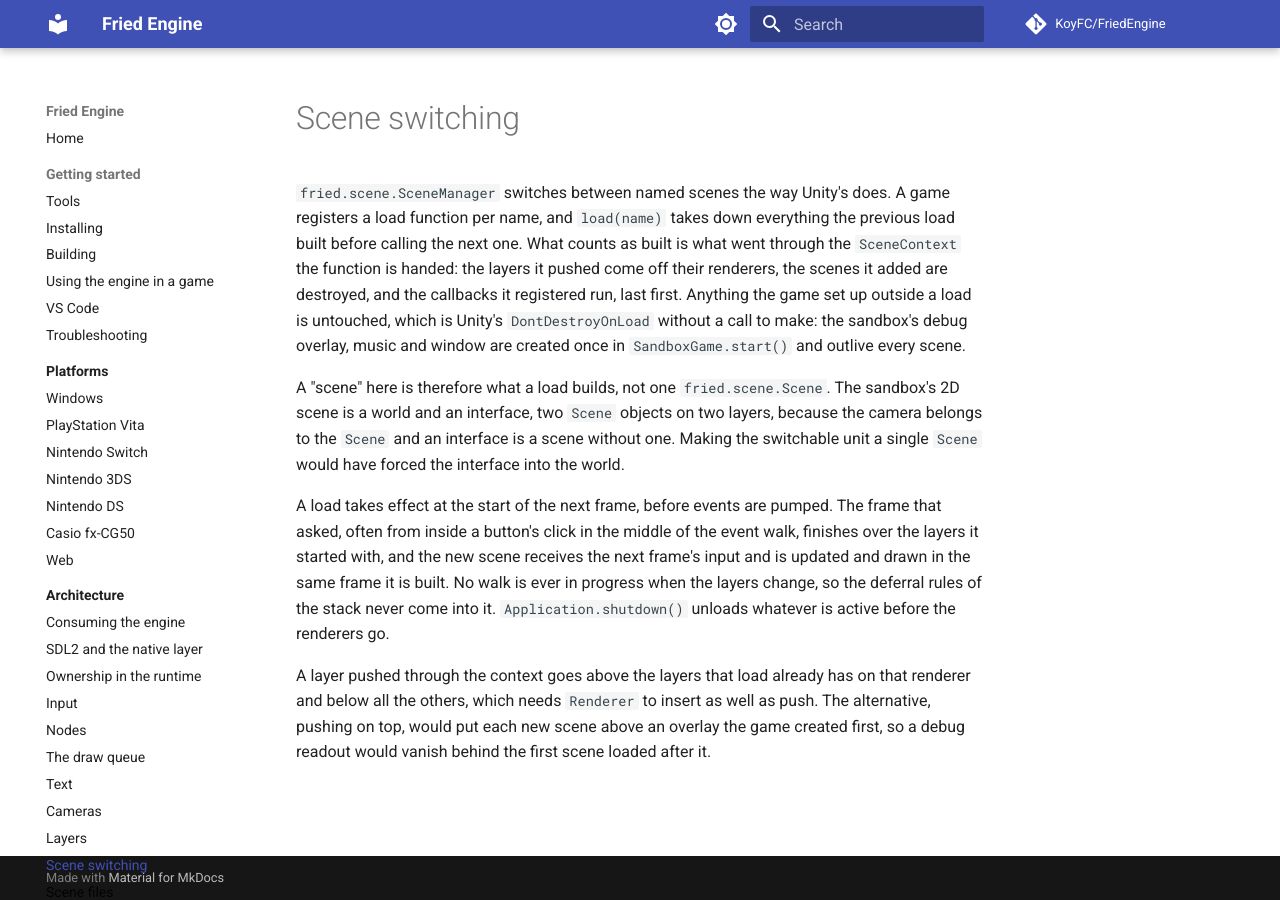
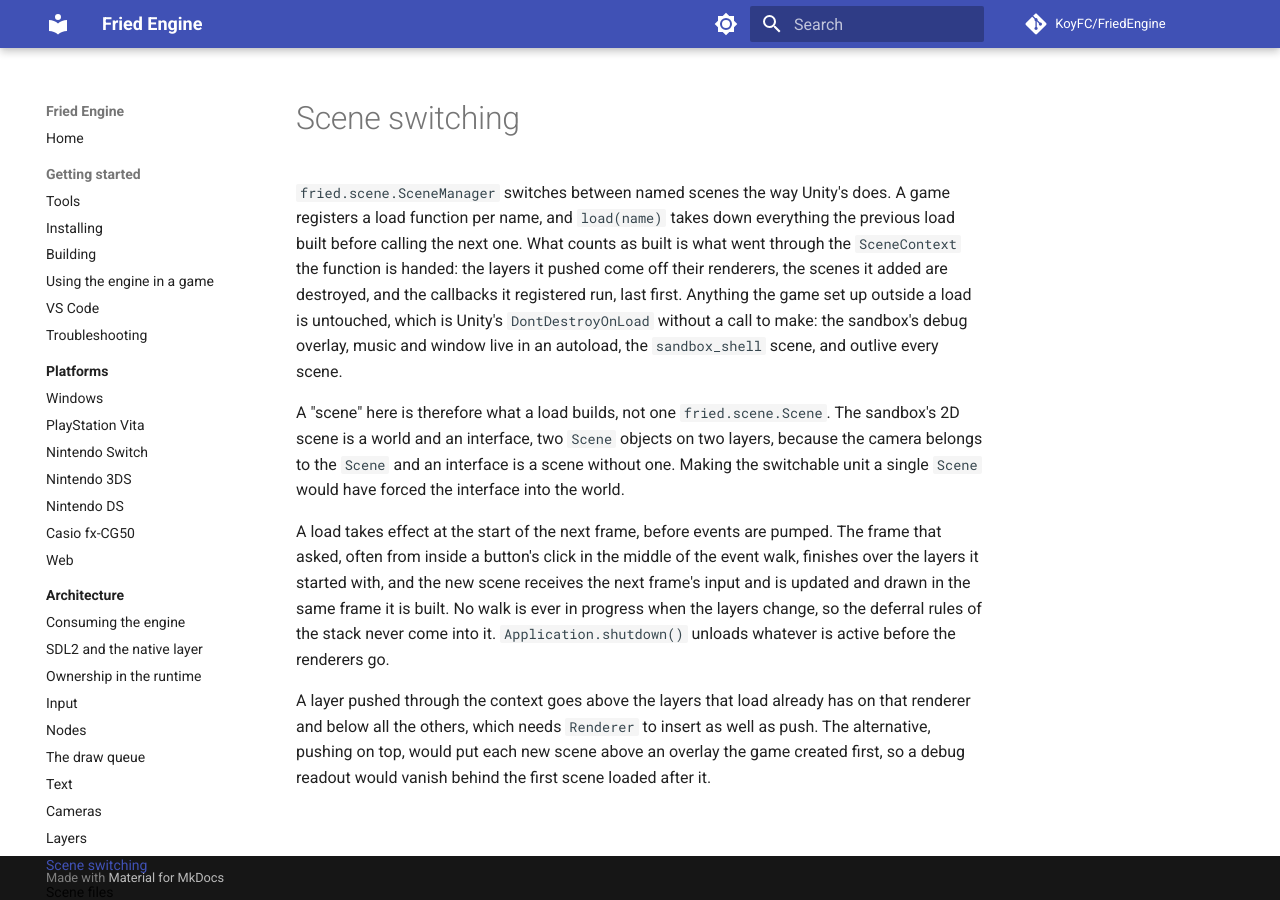
Before and after one commit to KoyFC/FriedEngine, an MkDocs documentation site: the page built from docs/architecture/scene-switching.md, in a window 1280 px wide. Built offline with MkDocs 1.6.1 and Material for MkDocs 9.7.7, drawn with Linux system fonts in a browser that asks for light colours; comment, search, counter and statistics services are not loaded.

Commit message:
Make the Sandbox's Player and Interface Scenes of Their Own and Move Its Game Class Into an Autoload

```diff
--- a/docs/architecture/scene-switching.md
+++ b/docs/architecture/scene-switching.md
@@ -1,6 +1,6 @@
 # Scene switching
 
-`fried.scene.SceneManager` switches between named scenes the way Unity's does. A game registers a load function per name, and `load(name)` takes down everything the previous load built before calling the next one. What counts as built is what went through the `SceneContext` the function is handed: the layers it pushed come off their renderers, the scenes it added are destroyed, and the callbacks it registered run, last first. Anything the game set up outside a load is untouched, which is Unity's `DontDestroyOnLoad` without a call to make: the sandbox's debug overlay, music and window are created once in `SandboxGame.start()` and outlive every scene.
+`fried.scene.SceneManager` switches between named scenes the way Unity's does. A game registers a load function per name, and `load(name)` takes down everything the previous load built before calling the next one. What counts as built is what went through the `SceneContext` the function is handed: the layers it pushed come off their renderers, the scenes it added are destroyed, and the callbacks it registered run, last first. Anything the game set up outside a load is untouched, which is Unity's `DontDestroyOnLoad` without a call to make: the sandbox's debug overlay, music and window live in an autoload, the `sandbox_shell` scene, and outlive every scene.
 
 A "scene" here is therefore what a load builds, not one `fried.scene.Scene`. The sandbox's 2D scene is a world and an interface, two `Scene` objects on two layers, because the camera belongs to the `Scene` and an interface is a scene without one. Making the switchable unit a single `Scene` would have forced the interface into the world.
 
```
Also changed, not shown: 19 other files.
